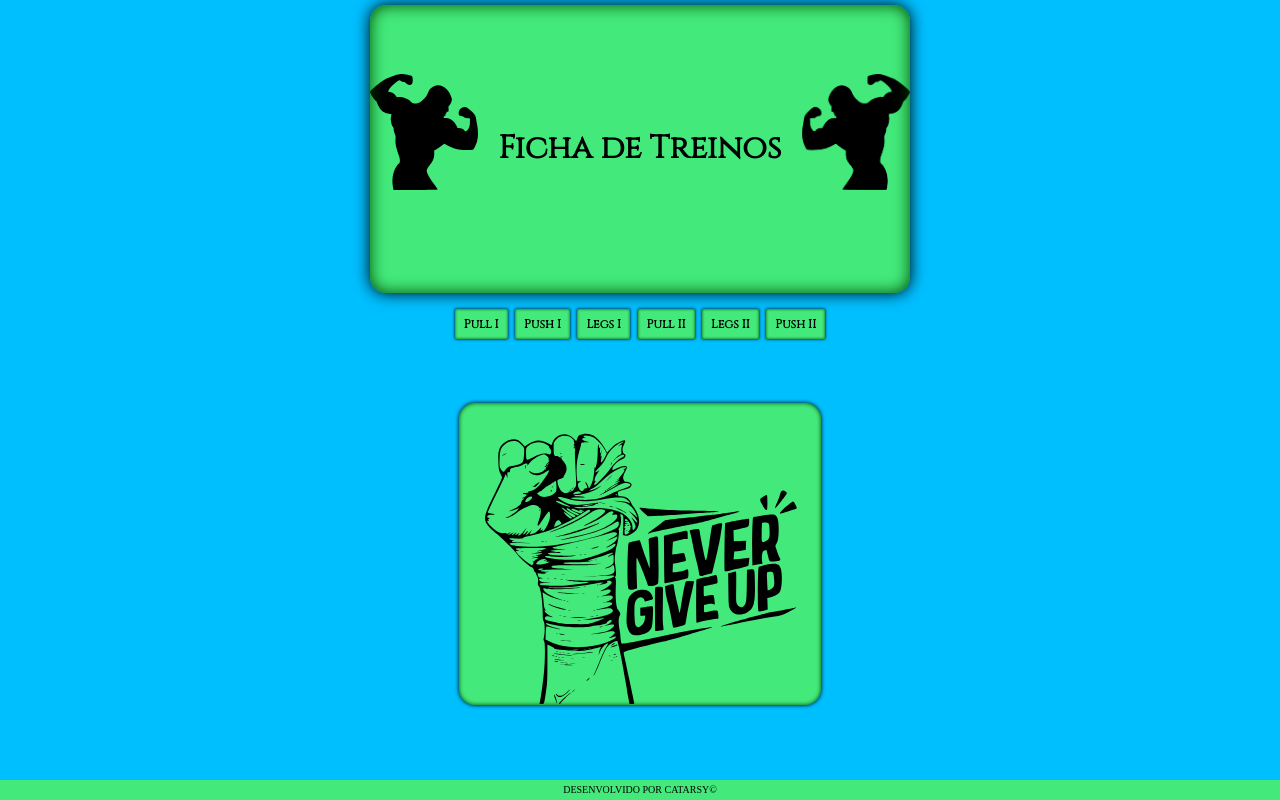
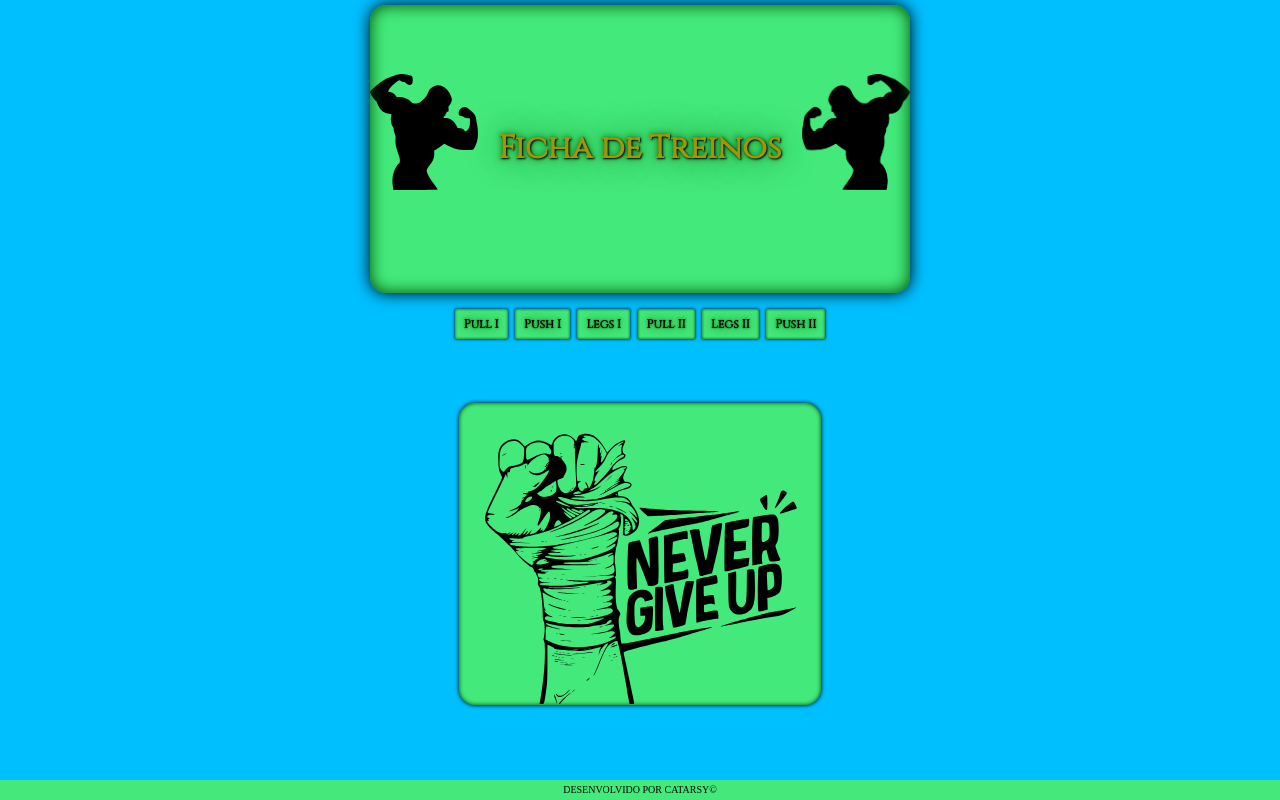
Before and after one commit to vieiran55/fichasdetreinho-v2, a plain HTML site: page index.html in a window 1280 px wide. Drawn offline with Linux system fonts and the light colour scheme.

Commit message:
Piloto Pronto pt2

```diff
--- a/assets/css/index.css
+++ b/assets/css/index.css
@@ -27,6 +27,8 @@
   }
 
   .treino_titulo {
+    color: #a0960d;
+    text-shadow: 1px 1px 2px black, 0 0 1em darkgreen, 0 0 0.2em darkgreen;
     font-family: 'Cinzel', serif;
     font-size: 2em;
     text-align: center;
@@ -47,6 +49,7 @@
     background: #43E97B;
     padding: 0.75em;
     box-shadow: inset 0 0 0.25em rgb(1, 77, 1), 0 0 0.25em black;
+    text-shadow: 0 0 1em darkgreen, 0 0 0.2em darkgreen;
     font-family: 'Cinzel', serif;
     font-size: 12px;
     font-weight: bold;
```
